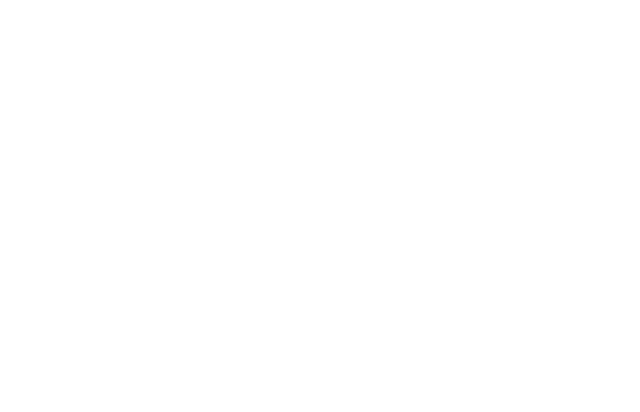
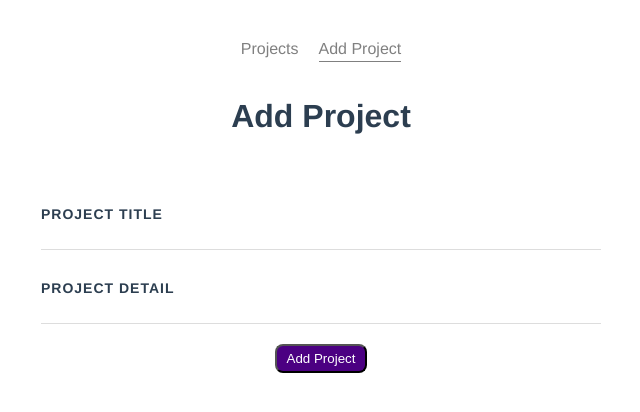
Before and after one commit to winthihasoe/project-planner, a Vue app: page /addProject in a window 1280 px wide. Before the commit this address had no page. Shown: the top 412 px of the page, without its empty margins (319-959 px from the left). Built offline with nearby package versions, Linux system fonts and the light colour scheme.

Commit message:
making navbar and link to pages

```diff
--- a/database/db.json
+++ b/database/db.json
@@ -1,16 +1,24 @@
 {
   "projects": [
     {
+      "id": 1,
+      "title": "Project title",
+      "complete": true
+    },
+    {
+      "id": 2,
+      "title": "Project title",
+      "complete": false
+    },
+    {
       "id": 3,
-      "title": "title"
+      "title": "Project title",
+      "complete": true
     },
     {
       "id": 4,
-      "title": "title"
-    },
-    {
-      "id": 5,
-      "title": "title"
+      "title": "Project title",
+      "complete": false
     }
   ]
 }
--- a/src/App.vue
+++ b/src/App.vue
@@ -1,6 +1,15 @@
 <template>
+  <Navbar></Navbar>
   <router-view/>
 </template>
+
+<script>
+import Navbar from './components/Navbar'
+export default {
+  components: { Navbar },
+
+}
+</script>
 
 <style>
 #app {
--- /dev/null
+++ b/src/components/Navbar.vue
@@ -0,0 +1,28 @@
+<template>
+    <nav class="main-nav">
+        <router-link to="/">Projects</router-link>
+        <router-link :to="{name:'AddProject'}">Add Project</router-link>
+    </nav>
+</template>
+
+<script>
+export default {
+
+}
+</script>
+
+<style>
+    .main-nav{
+        text-align: center;
+        margin: 40px 0;
+    }
+    .main-nav a{
+        text-decoration: none;
+        margin: 0 10px;
+        color: grey;
+    }
+    .router-link-active{
+        border-bottom: 1px solid grey;
+        padding-bottom: 4px;
+    }
+</style>
--- a/src/components/SingleProject.vue
+++ b/src/components/SingleProject.vue
@@ -1,5 +1,5 @@
 <template>
-    <div class="project">
+    <div class="project" :class="{complete:project.complete}">
         <div class="flexing">
             <div @click="showDetail=!showDetail">
                 <h3>{{project.title}}</h3>
@@ -11,7 +11,7 @@
                 <span class="material-icons">
                 edit
                 </span>
-                <span class="material-icons">
+                <span class="material-icons" @click="completeProject">
                 done
                 </span>
             </div>
@@ -34,9 +34,32 @@
     methods:{
         deleteProject(){
             let deleteRoute=this.api+this.project.id;
-            fetch(deleteRoute,{method:"DELETE"})
+            fetch(deleteRoute,{method:'DELETE'})
             .then(()=>{
-                this.$emit("delete",this.project.id);
+                this.$emit('delete',this.project.id);
+            })
+            .catch((err)=>{
+                console.log(err);
+            })
+        },
+        completeProject(){
+            let completeProjectRoute=this.api+this.project.id;
+            fetch(completeProjectRoute,{
+                method:"PATCH",
+                headers:{
+                    "Content-Type":"application/json"
+                },
+                body:JSON.stringify(
+                    {
+                        complete:!this.project.complete
+                    }
+                )
+            })
+            .then(()=>{
+                this.$emit('complete',this.project.id)
+            })
+            .catch((err)=>{
+                console.log(err);
             })
         }
     }
@@ -49,6 +72,8 @@
         padding: 15px;
         margin: 10px;
         text-align: left;
+        border-radius: 15px;
+        border-left: 6px solid crimson;
     }
 
     h3{
@@ -69,4 +94,7 @@
         color: #777;
         cursor: pointer;
     }
+    .complete{
+        border-left-color: green;
+    }
 </style>
--- a/src/router/index.js
+++ b/src/router/index.js
@@ -1,11 +1,17 @@
 import { createRouter, createWebHistory } from 'vue-router'
 import Home from '../views/Home.vue'
+import AddProject from '../views/AddProject.vue'
 
 const routes = [
   {
     path: '/',
     name: 'Home',
     component: Home
+  },
+  {
+    path: '/addProject',
+    name: 'AddProject',
+    component: AddProject
   }
 
 ]
--- /dev/null
+++ b/src/views/AddProject.vue
@@ -0,0 +1,48 @@
+<template>
+  <h1>Add Project</h1>
+  <form>
+      <label for="">Project Title</label>
+      <input type="text">
+      <label for="">Project Detail</label>
+      <input type="text">
+      <button>Add Project</button>
+  </form>
+</template>
+
+<script>
+export default {
+
+}
+</script>
+
+<style>
+
+    form{
+        background-color: white;
+        padding: 20px;
+        border-radius: 10px;
+    }
+    label{
+        text-transform: uppercase;
+        font-size: 14px;
+        display: block;
+        letter-spacing: 1px;
+        font-weight: bold;
+        margin: 30px 0 10px 0;
+        text-align: left;
+    }
+    input{
+        display: block;
+        box-sizing: border-box;
+        border: 0;
+        border-bottom: 1px solid #ddd;
+        width: 100%;
+    }
+    button{
+        margin: 20px;
+        background-color: indigo;
+        color: white;
+        padding: 5px 10px;
+        border-radius: 8px;
+    }
+</style>
--- a/src/views/Home.vue
+++ b/src/views/Home.vue
@@ -2,7 +2,7 @@
   <div class="home">
     <h1>Home</h1>
     <div v-for="project in projects" :key="project.id">
-      <single-project :project="project" @delete="deleteProject"></single-project>
+      <single-project :project="project" @delete="deleteProject" @complete="completeProject"></single-project>
     </div>
   </div>
 </template>
@@ -25,6 +25,12 @@
       this.projects=this.projects.filter(project=>{
         return project.id!=id;
       })
+    },
+    completeProject(id){
+      let findProject=this.projects.find(project=>{
+        return project.id===id;
+      });
+      findProject.complete=!findProject.complete
     }
   },
   mounted(){
```
